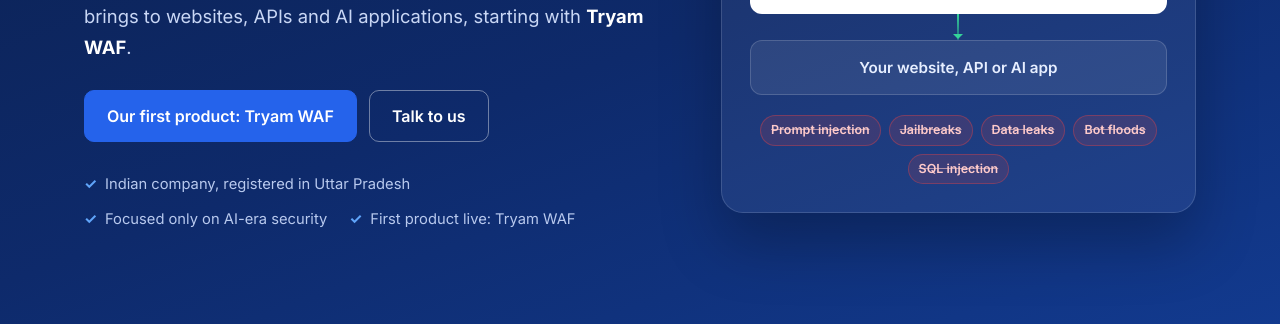
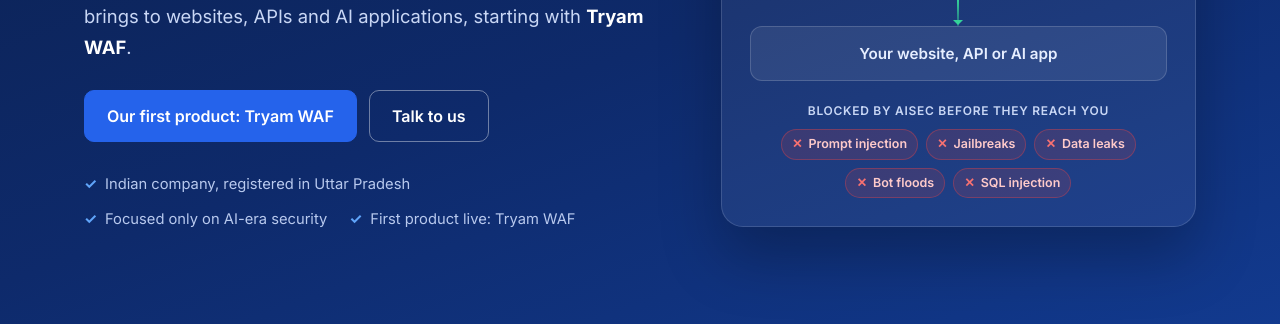
Before and after one commit to Tryam-ai-sec/aisecsecurity.com, a plain HTML site: page index.html in a window 1280 px wide. Shown: the part 406-730 px from the top of the page. Drawn offline with Linux system fonts and the light colour scheme.

Commit message:
Hero: label the blocked attacks instead of striking them through
Co-Authored-By: Claude Opus 5.5 <noreply@anthropic.com>

```diff
--- a/index.html
+++ b/index.html
@@ -65,7 +65,8 @@
           <div class="arrow ok"></div>
           <div class="node out">Your website, API or AI app</div>
         </div>
-        <div class="blocked"><span>Prompt injection</span><span>Jailbreaks</span><span>Data leaks</span><span>Bot floods</span><span>SQL injection</span></div>
+        <p class="blocked-label">Blocked by AISEC before they reach you</p>
+        <div class="blocked" aria-label="Attacks AISEC blocks"><span>Prompt injection</span><span>Jailbreaks</span><span>Data leaks</span><span>Bot floods</span><span>SQL injection</span></div>
       </div>
     </div>
   </div>
--- a/styles.css
+++ b/styles.css
@@ -58,8 +58,10 @@ p{margin:0 0 1em}
 .arrow::after{content:"";position:absolute;bottom:-4px;left:-4px;border:5px solid transparent;border-top-color:var(--sky)}
 .arrow.ok{background:linear-gradient(#34d399,rgba(52,211,153,.3))}
 .arrow.ok::after{border-top-color:#34d399}
-.blocked{display:flex;flex-wrap:wrap;gap:8px;margin-top:20px;justify-content:center}
-.blocked span{font-size:.78rem;font-weight:600;color:#fecaca;background:rgba(239,68,68,.14);border:1px solid rgba(239,68,68,.35);padding:4px 10px;border-radius:999px;text-decoration:line-through;text-decoration-color:rgba(254,202,202,.6)}
+.blocked-label{margin:20px 0 8px;text-align:center;font-size:.75rem;font-weight:600;letter-spacing:.06em;text-transform:uppercase;color:#c9d7f5}
+.blocked{display:flex;flex-wrap:wrap;gap:8px;justify-content:center}
+.blocked span{font-size:.78rem;font-weight:600;color:#fecaca;background:rgba(239,68,68,.14);border:1px solid rgba(239,68,68,.35);padding:4px 10px;border-radius:999px}
+.blocked span::before{content:"\2715";margin-right:6px;color:#f87171;font-weight:700}
 
 /* band */
 .band{background:#fff;border-bottom:1px solid var(--line)}
```
